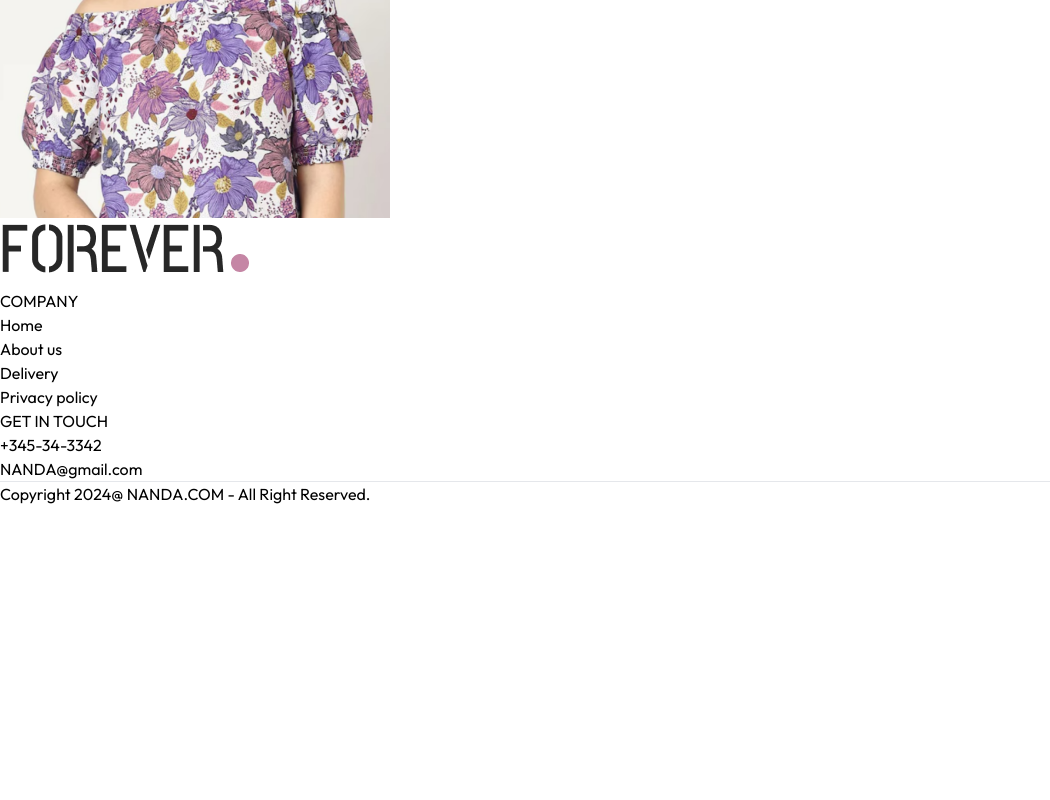
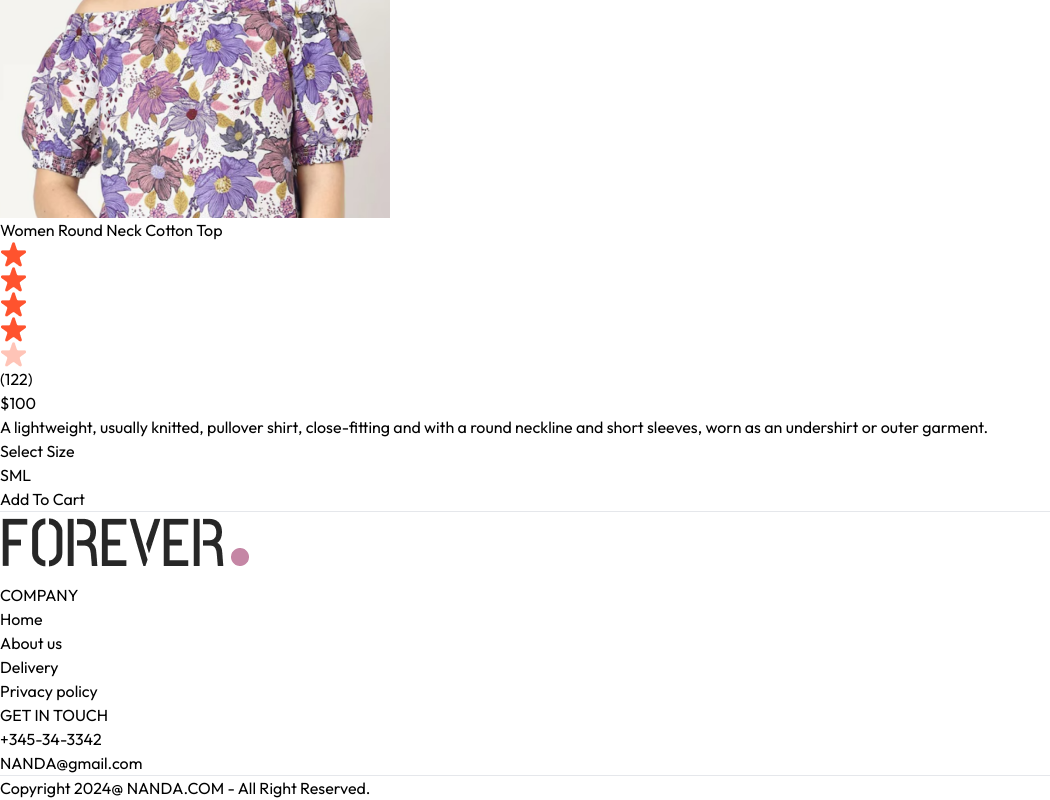
Before and after one commit to ADNANLH/E-commerce-App, a React (Vite) app in the folder frontend/: page /product/aaaaa in a window 1280 px wide. Shown: the part 1204-2004 px from the top of the page, without its empty margins (0-1050 px from the left). Before the commit the page ends 1710 px from the top, so only its background shows below. Built offline with nearby package versions, Linux system fonts and the light colour scheme.

Commit message:
product details

```diff
--- a/frontend/src/index.css
+++ b/frontend/src/index.css
@@ -16,6 +16,10 @@
     font-style: normal;
   }
 
+  ::-webkit-scrollbar{
+    display: none;
+  }
+
 @media (max-width:640px){
     div.navSML a.active {
         background-color: black;
--- a/frontend/src/pages/Product.jsx
+++ b/frontend/src/pages/Product.jsx
@@ -1,13 +1,15 @@
 import React, { useContext, useEffect, useState } from 'react'
 import { useParams } from 'react-router-dom'
 import { ShopContext } from '../context/ShopContext';
+import { assets } from '../assets/assets';
 
 const Product = () => {
 
   const {productId} = useParams();
-  const {products} = useContext(ShopContext);
+  const {products, currency } = useContext(ShopContext);
   const [productData,setProductData] = useState(false)
   const [image,setImage] = useState('');
+  const [size,setSize] = useState('');
 
 
   const fetchProductData = async () =>{
@@ -28,21 +30,47 @@
 
   return productData ? (
     <div className='border-t-2 pt-10 transition-opacity ease-in duration-500 opacity-100'>
-      {/* product data */}
+      {/* --------product data------ */}
       <div className='flex gap-12 sm:gap-12 flex-col sm:flex-row'>
 
-        {/* product images */}
+        {/*---- product images----- */}
         <div className='flex-1 flex flex-col-reverse gap-3 sm:flex-row'>
-          <div className='flex sm:flex-col overflow-x-auto sm:overflow-y-scroll justify-between sm:justify-normal sm:w-[18.7%] w-full'>
+          <div className='flex sm:flex-col overflow-x-auto justify-between sm:justify-normal sm:w-[18.7%] w-full'>
             {
               productData.image.map((item,index)=>(
-              <img onClick={()=>setImage(item)} src={item} key={index} className='w-[24%] sm:w-full sm:mb-3 flex-shrink-0 cursor-pointer ' alt="" />
+              <img onClick={()=>setImage(item)} src={item} key={index} className='w-[24%] sm:w-full sm:mb-3 flex-shrink-0 cursor-pointer transition-transform duration-300 transform hover:scale-110 peer ' alt="" />
               ))
             }
           </div>
           <div className='w-full sm:w-[80%]'>
-            <img src={image} className='w-full h-auto' alt="" />
+            <img src={image} className='w-full h-auto ' alt="" />
           </div>
+        </div>
+
+            {/*------ product info--------- */}
+        <div className='flex-1'>
+          <h1 className='font-medium text-2xl mt-2'>{productData.name}</h1>
+          <div className='flex items-center gap-1 mt-2'>
+            <img src={assets.star_icon} alt="" className='w-3 5' />
+            <img src={assets.star_icon} alt="" className='w-3 5' />
+            <img src={assets.star_icon} alt="" className='w-3 5' />
+            <img src={assets.star_icon} alt="" className='w-3 5' />
+            <img src={assets.star_dull_icon} alt="" className='w-3 5' />
+            <p className='pl-2'>(122)</p>
+          </div>
+          <p className='mt-5 text-3xl font-medium'>{currency}{productData.price}</p>
+          <p className='mt-5 text-gray-500 md:w4/5'>{productData.description}</p>
+          <div className='flex flex-col gap-4 my-8'>
+            <p>Select Size</p>
+            <div className='flex gap-2'>
+              {productData.sizes.map((item,index)=>(
+                <button onClick={()=>setSize(item)} key={index} className={`border py-2 px-4 bg-gray-100  ${item===size ? 'border-gray-800' : ''} `} >{item}</button>
+              ))}
+            </div>
+          </div>
+          <button className='bg-black text-white px-8 py-3 text-sm active:bg-gray-700'>Add To Cart</button>
+          <hr className='mt-8 sm:w-4/5'/>
+
         </div>
 
       </div>
```
